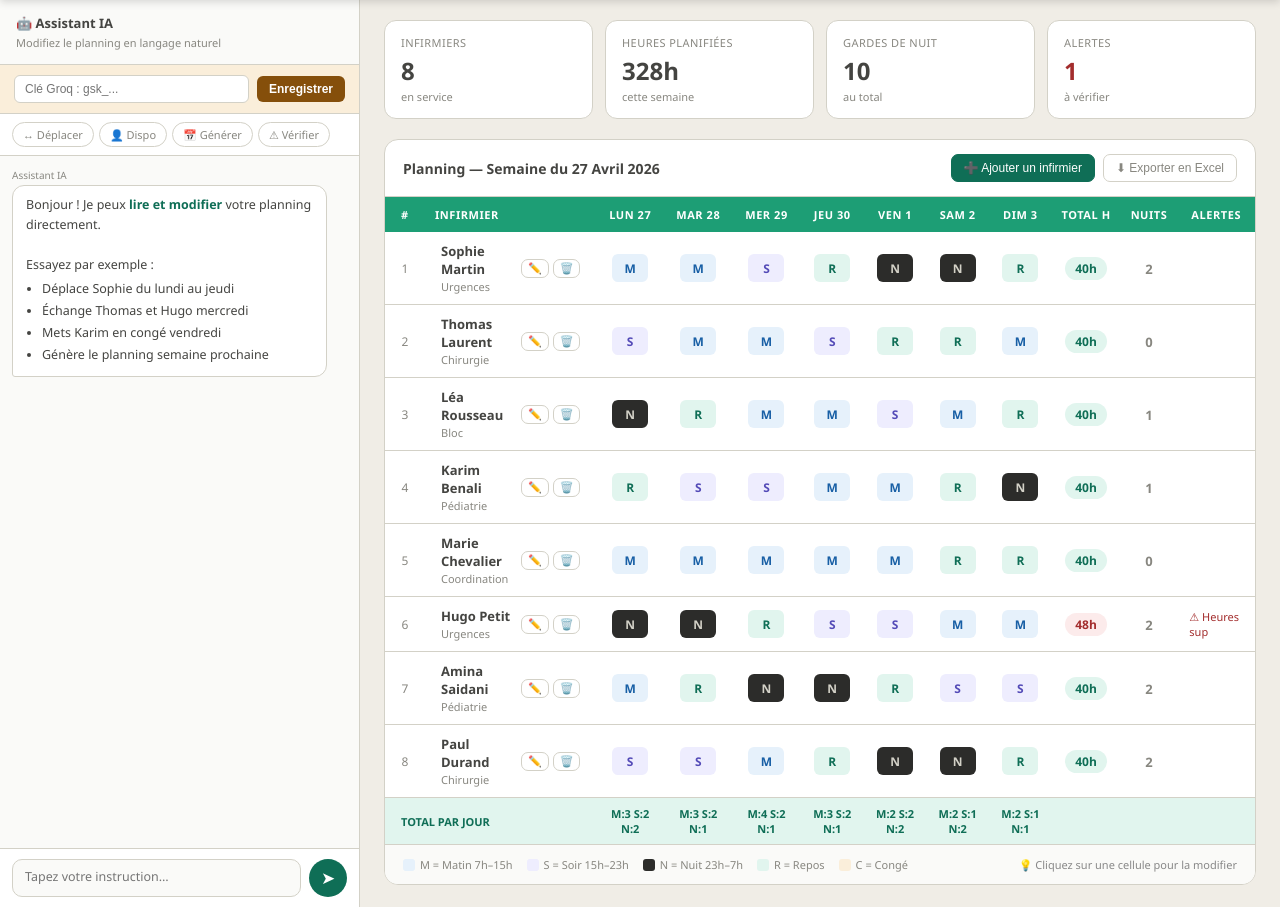
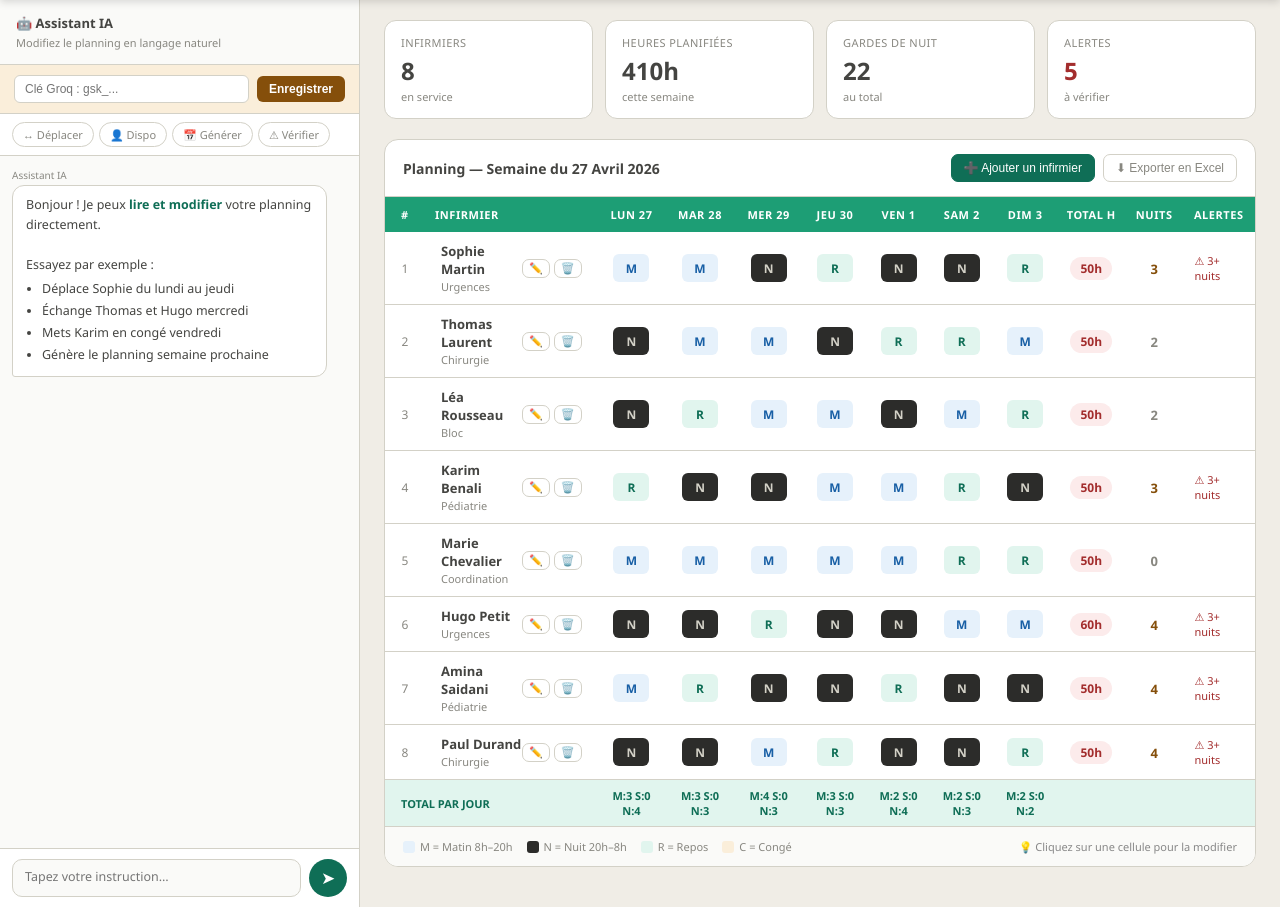
Before and after one commit to Hmasrour/nursing-schedule-ai, a Flask app: page / in a window 1280 px wide. Shown: the part 56-963 px from the top of the page. Run offline with Flask 3, Linux system fonts and the light colour scheme.

Commit message:
update project

```diff
--- a/app.py
+++ b/app.py
@@ -20,18 +20,20 @@
 current_semaine, current_jours = get_current_week_data()
 
 # ── Données initiales du planning ──────────────────────────────────────
+# Codes: M=Matin(8h-20h, pauses 10-11 et 17-18)  N=Nuit(20h-8h, pauses 23-00 et 4-5)
+# Durée effective: 12h - 2h de pause = 10h travaillées
 PLANNING_INITIAL = {
     "semaine": current_semaine,
     "jours": current_jours,
     "infirmiers": [
-        {"id": 1, "nom": "Sophie Martin",    "service": "Urgences",    "gardes": ["M","M","S","R","N","N","R"]},
-        {"id": 2, "nom": "Thomas Laurent",   "service": "Chirurgie",   "gardes": ["S","M","M","S","R","R","M"]},
-        {"id": 3, "nom": "Léa Rousseau",     "service": "Bloc",        "gardes": ["N","R","M","M","S","M","R"]},
-        {"id": 4, "nom": "Karim Benali",     "service": "Pédiatrie",   "gardes": ["R","S","S","M","M","R","N"]},
+        {"id": 1, "nom": "Sophie Martin",    "service": "Urgences",    "gardes": ["M","M","N","R","N","N","R"]},
+        {"id": 2, "nom": "Thomas Laurent",   "service": "Chirurgie",   "gardes": ["N","M","M","N","R","R","M"]},
+        {"id": 3, "nom": "Léa Rousseau",     "service": "Bloc",        "gardes": ["N","R","M","M","N","M","R"]},
+        {"id": 4, "nom": "Karim Benali",     "service": "Pédiatrie",   "gardes": ["R","N","N","M","M","R","N"]},
         {"id": 5, "nom": "Marie Chevalier",  "service": "Coordination","gardes": ["M","M","M","M","M","R","R"]},
-        {"id": 6, "nom": "Hugo Petit",       "service": "Urgences",    "gardes": ["N","N","R","S","S","M","M"]},
-        {"id": 7, "nom": "Amina Saidani",    "service": "Pédiatrie",   "gardes": ["M","R","N","N","R","S","S"]},
-        {"id": 8, "nom": "Paul Durand",      "service": "Chirurgie",   "gardes": ["S","S","M","R","N","N","R"]},
+        {"id": 6, "nom": "Hugo Petit",       "service": "Urgences",    "gardes": ["N","N","R","N","N","M","M"]},
+        {"id": 7, "nom": "Amina Saidani",    "service": "Pédiatrie",   "gardes": ["M","R","N","N","R","N","N"]},
+        {"id": 8, "nom": "Paul Durand",      "service": "Chirurgie",   "gardes": ["N","N","M","R","N","N","R"]},
     ]
 }
 
@@ -49,11 +51,14 @@
         txt += f"- {inf['nom']} ({inf['service']}): {gardes}\n"
     return txt
 
+# Heures effectives par garde: 12h amplitude - 2h pauses = 10h travaillées
+HEURES_PAR_GARDE = {"M": 10, "N": 10, "R": 0, "C": 0}
+
 def calculer_stats(gardes):
-    heures = sum(8 for g in gardes if g in ["M","S","N"])
+    heures = sum(HEURES_PAR_GARDE.get(g, 0) for g in gardes)
     nuits  = gardes.count("N")
     alertes = []
-    if heures > 44: alertes.append("⚠ Heures sup")
+    if heures > 60: alertes.append("⚠ Heures sup")
     if nuits >= 3:  alertes.append("⚠ 3+ nuits")
     return heures, nuits, alertes
 
@@ -119,13 +124,22 @@
 
 {planning_txt}
 
-CODES: M=Matin(7h-15h) S=Soir(15h-23h) N=Nuit(23h-7h) R=Repos C=Congé
+HORAIRES (shifts de 12h avec 2h de pause, soit 10h effectives):
+- M = Matin  : 8h00 - 20h00 | Pauses : 10h-11h et 17h-18h
+- N = Nuit   : 20h00 - 8h00 | Pauses : 23h-00h et 4h-5h
+- R = Repos
+- C = Congé
+
+CALCUL DES HEURES:
+- Chaque garde (M ou N) = 10h effectives travaillées (12h amplitude - 2h pauses)
+- Maximum 60h effectives/semaine par infirmier (6 gardes)
 
 RÈGLES:
-- Minimum 11h de repos entre deux gardes
-- Maximum 48h/semaine par infirmier
+- Minimum 12h de repos entre deux gardes (shifts de 12h)
+- Maximum 60h/semaine par infirmier (6 gardes max sur 7 jours)
 - Pas plus de 3 nuits consécutives
-- Toujours au moins 1 infirmier la nuit
+- Toujours au moins 1 infirmier de nuit (code N)
+- Toujours au moins 1 infirmier de jour (code M)
 
 Quand l'utilisateur demande une modification, réponds avec:
 1. Une courte explication en français
@@ -207,7 +221,7 @@
         inf = trouver(act.get("infirmier",""))
         idx = act.get("jour_index")
         garde = act.get("garde","").upper()
-        if inf and idx is not None and 0 <= idx <= 6 and garde in ["M","S","N","R","C"]:
+        if inf and idx is not None and 0 <= idx <= 6 and garde in ["M","N","R","C"]:
             ancien = inf["gardes"][idx]
             inf["gardes"][idx] = garde
             return f"{inf['nom']} : {planning_state['jours'][idx]} → {ancien} ➜ {garde}"
@@ -240,7 +254,7 @@
     ws = wb.active
     ws.title = "Planning"
     ws.sheet_view.showGridLines = False
-    ws.freeze_panes = "C4"
+    ws.freeze_panes = "C5"
 
     def fill(h): return PatternFill("solid", fgColor=h)
     def fnt(h, bold=False, sz=11): return Font(name="Arial", color=h, bold=bold, size=sz)
@@ -260,7 +274,7 @@
     WHT="FFFFFF";  BG="FAFAF8"
 
     # Fond général
-    for r in ws.iter_rows(1, 50, 1, 14):
+    for r in ws.iter_rows(1, 52, 1, 14):
         for c in r: c.fill = fill(BG)
 
     # Titre
@@ -270,33 +284,41 @@
     ws["A1"].fill = fill(TEAL); ws["A1"].alignment = ctr()
     ws.row_dimensions[1].height = 30
 
+    # Sous-titre horaires
+    ws.merge_cells("A2:L2")
+    ws["A2"] = "Shifts 12h  |  Matin : 8h00-20h00 (pauses 10h-11h, 17h-18h)  |  Nuit : 20h00-8h00 (pauses 23h-00h, 4h-5h)  |  10h effectives/shift"
+    ws["A2"].font = Font(name="Arial", color=GRYM, bold=False, size=9)
+    ws["A2"].fill = fill(TEALL); ws["A2"].alignment = ctr()
+    ws.row_dimensions[2].height = 16
+
     # Légende
-    legendes = [("M","Matin",BLUL,BLU),("S","Soir",PURL,PUR),
-                ("N","Nuit",NGT,NGTL),("R","Repos",TEALL,TEAL),("C","Congé",AMBL,AMB)]
-    ws.merge_cells("A2:B2")
-    ws["A2"] = "LÉGENDE :"; ws["A2"].font = fnt(GRYM, True, 9); ws["A2"].fill = fill(BG)
+    legendes = [("M","Matin 8-20h",BLUL,BLU),("N","Nuit 20-8h",NGT,NGTL),
+                ("R","Repos",TEALL,TEAL),("C","Congé",AMBL,AMB)]
+    ws.merge_cells("A3:B3")
+    ws["A3"] = "LÉGENDE :"; ws["A3"].font = fnt(GRYM, True, 9); ws["A3"].fill = fill(BG)
     col = 3
     for code, label, bg, fg in legendes:
-        c = ws.cell(2, col, f"{code}={label}")
+        c = ws.cell(3, col, f"{code}={label}")
         c.fill = fill(bg); c.font = fnt(fg, True, 9); c.alignment = ctr()
-        ws.column_dimensions[get_column_letter(col)].width = 9
+        ws.column_dimensions[get_column_letter(col)].width = 11
         col += 1
-    ws.row_dimensions[2].height = 16
+    ws.row_dimensions[3].height = 16
 
     # Headers
     hdrs = ["#","Infirmier","Service"] + planning_state["jours"] + ["Total H","Nuits","Alertes"]
     wcol = [4, 20, 14, 9, 9, 9, 9, 9, 9, 9, 9, 7, 20]
     for i, (h, w) in enumerate(zip(hdrs, wcol), 1):
-        c = ws.cell(3, i, h)
+        c = ws.cell(4, i, h)
         c.fill = fill(TEALM); c.font = fnt(WHT, True, 10)
         c.alignment = ctr(); c.border = thin()
         ws.column_dimensions[get_column_letter(i)].width = w
-    ws.row_dimensions[3].height = 26
+    ws.row_dimensions[4].height = 26
 
-    sty = {"M":(BLUL,BLU),"S":(PURL,PUR),"N":(NGT,NGTL),"R":(TEALL,TEAL),"C":(AMBL,AMB)}
+    # Styles par code de garde (suppression du code S)
+    sty = {"M":(BLUL,BLU),"N":(NGT,NGTL),"R":(TEALL,TEAL),"C":(AMBL,AMB)}
 
     for idx, inf in enumerate(planning_state["infirmiers"]):
-        row = 4 + idx
+        row = 5 + idx
         ws.row_dimensions[row].height = 32
         rb = WHT if idx % 2 == 0 else "F7F6F2"
 
@@ -307,11 +329,13 @@
         heures, nuits, alertes = calculer_stats(inf["gardes"])
         for d, g in enumerate(inf["gardes"]):
             bg, fg = sty.get(g, (rb, GRY))
-            c = ws.cell(row, 4+d, g)
+            # Afficher le label complet pour M et N
+            label = g
+            c = ws.cell(row, 4+d, label)
             c.fill = fill(bg); c.font = fnt(fg, True, 11); c.alignment = ctr(); c.border = thin()
 
-        hbg = REDL if heures > 44 else (TEALL if heures >= 35 else AMBL)
-        hfg = RED  if heures > 44 else (TEAL  if heures >= 35 else AMB)
+        hbg = REDL if heures > 60 else (TEALL if heures >= 40 else AMBL)
+        hfg = RED  if heures > 60 else (TEAL  if heures >= 40 else AMB)
         ws.cell(row,11,heures).fill=fill(hbg); ws.cell(row,11).font=fnt(hfg,True); ws.cell(row,11).alignment=ctr(); ws.cell(row,11).border=thin()
         nbg = AMBL if nuits >= 3 else "F7F6F2"; nfg = AMB if nuits >= 3 else GRYM
         ws.cell(row,12,nuits).fill=fill(nbg); ws.cell(row,12).font=fnt(nfg,True); ws.cell(row,12).alignment=ctr(); ws.cell(row,12).border=thin()
@@ -321,16 +345,29 @@
         ws.cell(row,13,al_txt).fill=fill(abg); ws.cell(row,13).font=fnt(afg,sz=9); ws.cell(row,13).alignment=lft(); ws.cell(row,13).border=thin()
 
     # Ligne totaux
-    tr = 4 + len(planning_state["infirmiers"])
+    tr = 5 + len(planning_state["infirmiers"])
     ws.row_dimensions[tr].height = 22
     ws.merge_cells(f"A{tr}:C{tr}")
     ws[f"A{tr}"] = "TOTAL PAR JOUR"
     ws[f"A{tr}"].fill = fill(TEAL); ws[f"A{tr}"].font = fnt(WHT, True, 10); ws[f"A{tr}"].alignment = ctr()
     for d in range(7):
         gardes_jour = [inf["gardes"][d] for inf in planning_state["infirmiers"]]
-        m=gardes_jour.count("M"); s=gardes_jour.count("S"); n=gardes_jour.count("N")
-        c = ws.cell(tr, 4+d, f"M:{m} S:{s} N:{n}")
+        m = gardes_jour.count("M"); n = gardes_jour.count("N")
+        c = ws.cell(tr, 4+d, f"J:{m} N:{n}")
         c.fill=fill(TEALL); c.font=fnt(TEAL,sz=9); c.alignment=ctr(); c.border=thin()
+
+    # Ligne récap pauses
+    pr = tr + 1
+    ws.row_dimensions[pr].height = 18
+    ws.merge_cells(f"A{pr}:C{pr}")
+    ws[f"A{pr}"] = "Pauses (non comptées)"
+    ws[f"A{pr}"].fill = fill(AMBL); ws[f"A{pr}"].font = fnt(AMB, True, 9); ws[f"A{pr}"].alignment = ctr()
+    ws.merge_cells(f"D{pr}:G{pr}")
+    ws[f"D{pr}"] = "Jour : 10h-11h  |  17h-18h"
+    ws[f"D{pr}"].fill = fill(BLUL); ws[f"D{pr}"].font = fnt(BLU, False, 9); ws[f"D{pr}"].alignment = ctr()
+    ws.merge_cells(f"H{pr}:K{pr}")
+    ws[f"H{pr}"] = "Nuit : 23h-00h  |  4h-5h"
+    ws[f"H{pr}"].fill = fill(NGTL); ws[f"H{pr}"].font = fnt(NGT, False, 9); ws[f"H{pr}"].alignment = ctr()
 
     buf = io.BytesIO()
     wb.save(buf)
--- a/templates/index.html
+++ b/templates/index.html
@@ -352,9 +352,9 @@
         </table>
       </div>
       <div class="legend">
-        <div class="leg-item"><div class="leg-dot" style="background:#E6F1FB"></div>M = Matin 7h–15h</div>
-        <div class="leg-item"><div class="leg-dot" style="background:#EEEDFE"></div>S = Soir 15h–23h</div>
-        <div class="leg-item"><div class="leg-dot" style="background:#2C2C2A"></div>N = Nuit 23h–7h</div>
+        <div class="leg-item"><div class="leg-dot" style="background:#E6F1FB"></div>M = Matin 8h–20h</div>
+
+        <div class="leg-item"><div class="leg-dot" style="background:#2C2C2A"></div>N = Nuit 20h–8h</div>
         <div class="leg-item"><div class="leg-dot" style="background:#E1F5EE"></div>R = Repos</div>
         <div class="leg-item"><div class="leg-dot" style="background:#FAEEDA"></div>C = Congé</div>
         <div class="leg-item" style="margin-left:auto;font-size:11px;color:#888">💡 Cliquez sur une cellule pour la modifier</div>
@@ -384,7 +384,6 @@
     <div class="modal-title" id="modal-title">Modifier la garde</div>
     <div class="garde-options">
       <div class="garde-opt garde-M" onclick="appliquerModal('M')">M</div>
-      <div class="garde-opt garde-S" onclick="appliquerModal('S')">S</div>
       <div class="garde-opt garde-N" onclick="appliquerModal('N')">N</div>
       <div class="garde-opt garde-R" onclick="appliquerModal('R')">R</div>
       <div class="garde-opt garde-C" onclick="appliquerModal('C')">C</div>
```
